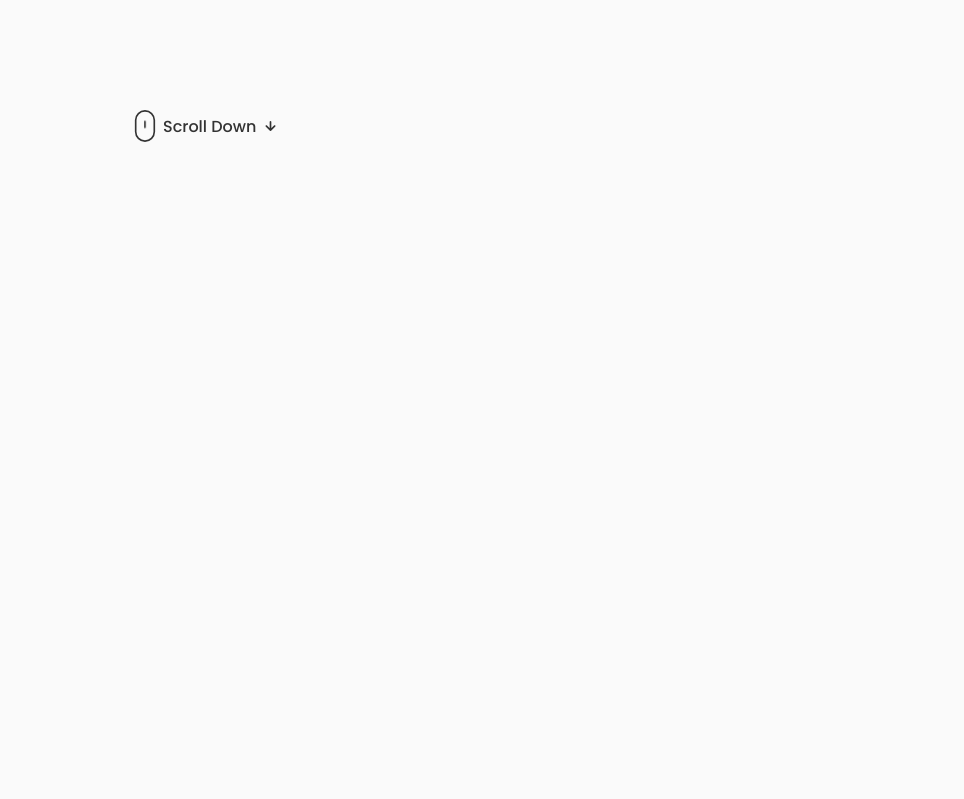
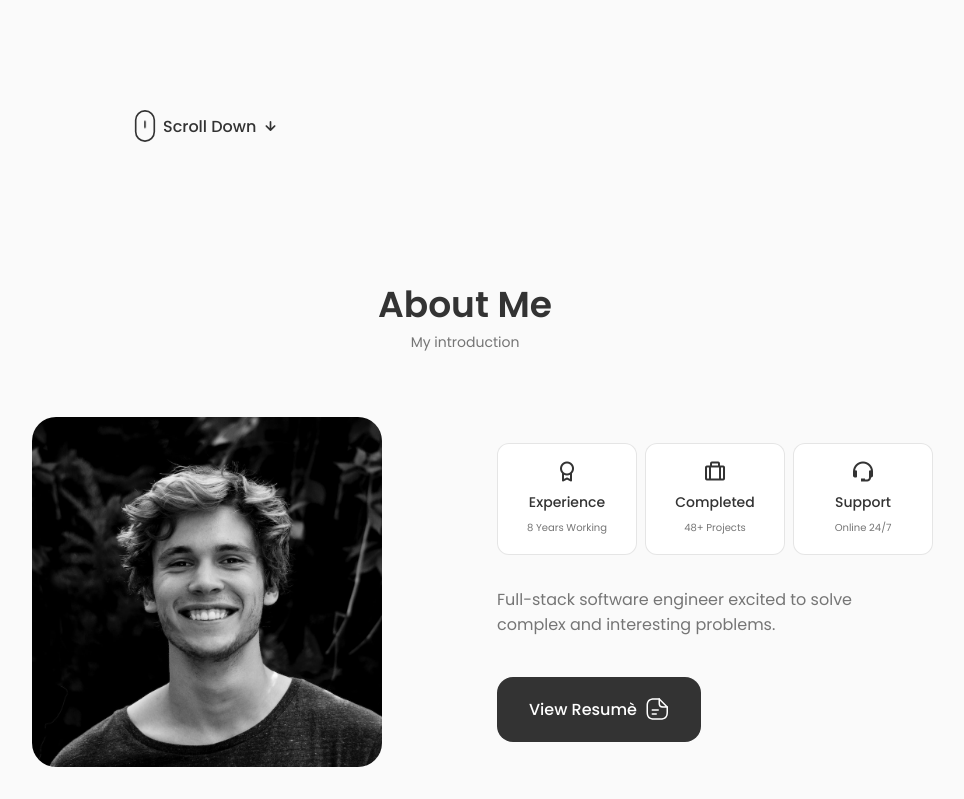
Before and after one commit to caleb-siegel/portfolio-polished, a React (Vite) app: page / in a window 1280 px wide. Shown: the part 569-1368 px from the top of the page, without its empty margins (175-1139 px from the left). Before the commit the page ends 800 px from the top, so only its background shows below. Built offline with nearby package versions, Linux system fonts and the light colour scheme.

Commit message:
build about component

```diff
--- a/src/App.jsx
+++ b/src/App.jsx
@@ -2,6 +2,7 @@ import React, { useState } from 'react'
 import './App.css'
 import Header from './components/header/Header'
 import Home from './components/home/Home'
+import About from './components/about/About'
 
 function App() {
   return (
@@ -10,6 +11,7 @@ function App() {
 
       <main className='main'>
         <Home />
+        <About />
       </main>
     </>
   )
--- /dev/null
+++ b/src/components/about/About.jsx
@@ -0,0 +1,54 @@
+import React from 'react';
+import "./about.css";
+import AboutImg from "../../assets/about.jpg";
+import Resume from "../../assets/Caleb-Siegel-Resume.pdf";
+import Info from './Info';
+
+const About = () => {
+  return (
+    <section className="about section" id="about">
+        <h2 className="section__title">About Me</h2>
+        <span className="section__subtitle">My introduction</span>
+
+        <div className="about__container container grid">
+            <img src={AboutImg} alt="" className="about__img" />
+
+            <div className="about__data">
+                <Info />
+
+                <p className="about__description">Full-stack software engineer excited to solve complex and interesting problems.</p>
+
+                <a href={Resume} className="button button--flex" target="_blank" rel="noopener noreferrer">View Resumè
+                    <svg
+                        class="button__icon"
+                        xmlns="http://www.w3.org/2000/svg"
+                        width="24"
+                        height="24"
+                        viewBox="0 0 24 24"
+                        fill="none"
+                    >
+                        <path
+                        d="M15.25 22.7502H9.25C3.82 22.7502 1.5 20.4302 1.5 15.0002V9.00024C1.5 3.57024 3.82 1.25024 9.25 1.25024H14.25C14.66 1.25024 15 1.59024 15 2.00024C15 2.41024 14.66 2.75024 14.25 2.75024H9.25C4.64 2.75024 3 4.39024 3 9.00024V15.0002C3 19.6102 4.64 21.2502 9.25 21.2502H15.25C19.86 21.2502 21.5 19.6102 21.5 15.0002V10.0002C21.5 9.59024 21.84 9.25024 22.25 9.25024C22.66 9.25024 23 9.59024 23 10.0002V15.0002C23 20.4302 20.68 22.7502 15.25 22.7502Z"
+                        fill="var(--container-color)"
+                        ></path>
+                        <path
+                        d="M22.25 10.7502H18.25C14.83 10.7502 13.5 9.42023 13.5 6.00023V2.00023C13.5 1.70023 13.68 1.42023 13.96 1.31023C14.24 1.19023 14.56 1.26023 14.78 1.47023L22.78 9.47023C22.99 9.68023 23.06 10.0102 22.94 10.2902C22.82 10.5702 22.55 10.7502 22.25 10.7502ZM15 3.81023V6.00023C15 8.58023 15.67 9.25023 18.25 9.25023H20.44L15 3.81023Z"
+                        fill="var(--container-color)"
+                        ></path>
+                        <path
+                        d="M13.25 13.7502H7.25C6.84 13.7502 6.5 13.4102 6.5 13.0002C6.5 12.5902 6.84 12.2502 7.25 12.2502H13.25C13.66 12.2502 14 12.5902 14 13.0002C14 13.4102 13.66 13.7502 13.25 13.7502Z"
+                        fill="var(--container-color)"
+                        ></path>
+                        <path
+                        d="M11.25 17.7502H7.25C6.84 17.7502 6.5 17.4102 6.5 17.0002C6.5 16.5902 6.84 16.2502 7.25 16.2502H11.25C11.66 16.2502 12 16.5902 12 17.0002C12 17.4102 11.66 17.7502 11.25 17.7502Z"
+                        fill="var(--container-color)"
+                        ></path>
+                    </svg>
+                </a>
+            </div>
+        </div>
+    </section>
+  )
+}
+
+export default About
--- /dev/null
+++ b/src/components/about/Info.jsx
@@ -0,0 +1,27 @@
+import React from 'react'
+
+const Info = () => {
+  return (
+    <div className="about__info grid">
+        <div className="about__box">
+            <i class='bx bx-award about__icon'></i>
+            <h3 className="about__title">Experience</h3>
+            <span className="about__subtitle">8 Years Working</span>
+        </div>
+
+        <div className="about__box">
+            <i class='bx bx-briefcase-alt about__icon' ></i>
+            <h3 className="about__title">Completed</h3>
+            <span className="about__subtitle">48+ Projects</span>
+        </div>
+
+        <div className="about__box">
+            <i class='bx bx-support about__icon'></i>
+            <h3 className="about__title">Support</h3>
+            <span className="about__subtitle">Online 24/7</span>
+        </div>
+    </div>
+  )
+}
+
+export default Info
--- /dev/null
+++ b/src/components/about/about.css
@@ -0,0 +1,93 @@
+.about__container {
+    grid-template-columns: repeat(2, 1fr);
+    align-items: center;
+    column-gap: 4rem;
+}
+
+.about__img {
+    width: 350px;
+    border-radius: 1.5rem;
+    justify-self: center;
+}
+
+.about__info {
+    grid-template-columns: repeat(3,140px);
+    gap: 0.5rem;
+    margin-bottom: var(--mb-2);
+}
+
+.about__box {
+    background-color: var(--container-color);
+    border: 1px solid rgba(0, 0, 0, 0.1);
+    border-radius: 0.75rem;
+    text-align: center;
+    padding: 1rem 1.25rem;
+}
+
+.about__icon {
+    font-size: 1.5rem;
+    color: var(--title-color);
+    margin-bottom: var(--mb-0-5);
+}
+
+.about__title {
+    font-size: var(--small-font-size);
+    font-weight: var(--font-medium);
+}
+
+.about__subtitle {
+    font-size: var(--tiny-font-size);
+}
+
+.about__description {
+    padding: 0 4rem 0 0;
+    margin-bottom: var(--mb-2-5);
+}
+
+/*=============== BREAKPOINTS ===============*/
+/* For large devices */
+@media screen and (max-width: 992px) {
+    .about__container {
+        grid-template-columns: 1fr;
+        row-gap: 2.5rem;
+    }
+
+    .about__img {
+        width: 220px;
+    }
+
+    .about__box {
+        padding: 0.75rem 0.5rem;
+    }
+
+    .about__data {
+        text-align: center;
+    }
+
+    .about__info {
+        justify-content: center;
+    }
+
+    .about__description {
+        padding: 0 5rem;
+        margin-bottom: 2rem;
+    }
+  }
+
+  /* For medium devices */
+  @media screen and (max-width: 576px) {
+    .about__info {
+        grid-template-columns: repeat(3, 1fr);
+    }
+
+    .about__description {
+        padding: 0;
+    }
+  }
+
+  /* For small devices */
+  @media screen and (max-width: 350px) {
+    .about__info {
+        grid-template-columns: repeat(2, 1fr);
+    }
+  }
```
Also changed, not shown: src/components/skills/Skills.jsx (added), src/components/skills/skills.css (added).
